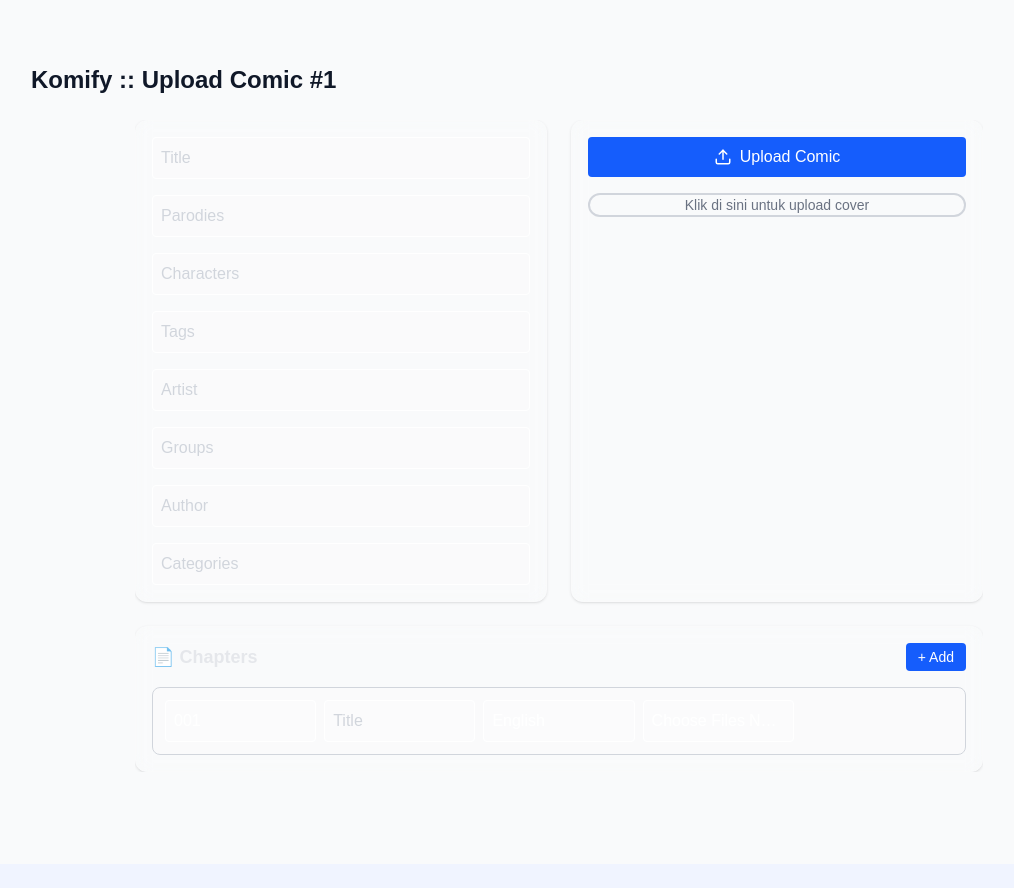
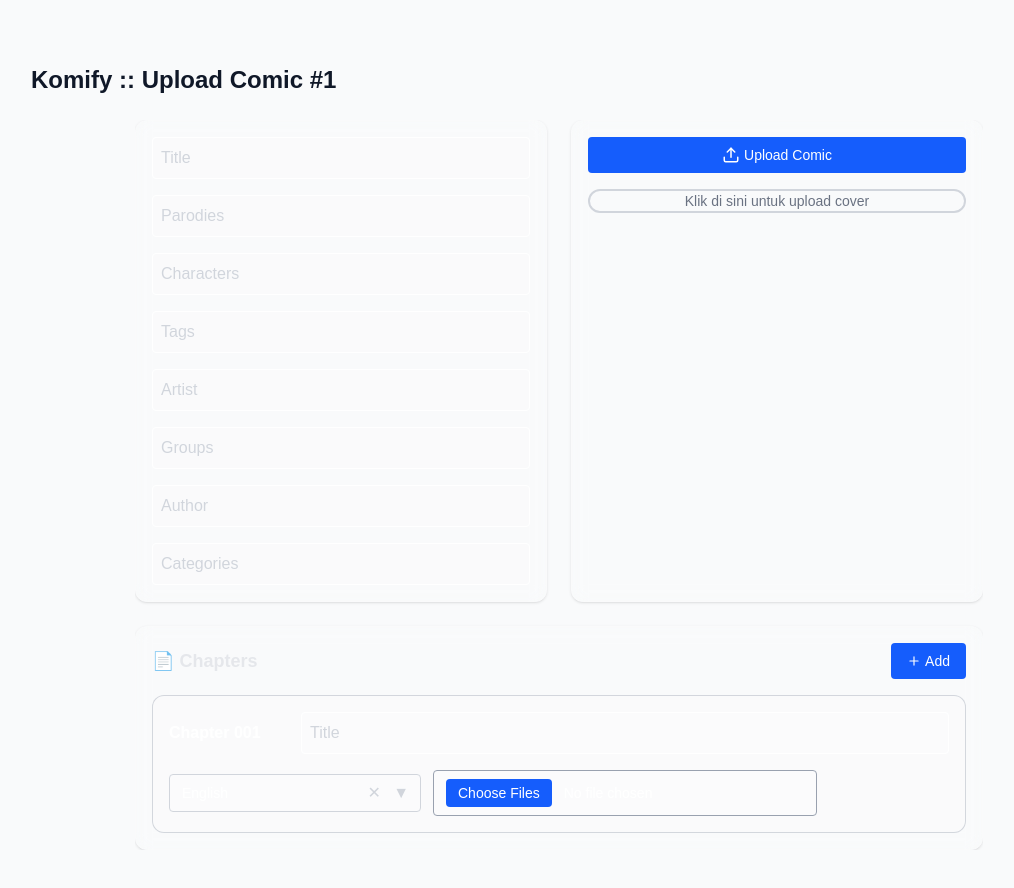
Before and after one commit to lenovix/KMLapp, a Next.js app: page /komify/upload in a window 1280 px wide. Shown: the top 888 px of the page, without its empty margins (81-1095 px from the left). Before the commit the page ends 864 px from the top, so only its background shows below. Built offline with nearby package versions, Linux system fonts and the light colour scheme.

Commit message:
chapter section

```diff
--- a/components/Komify/upload/ChapterSection.tsx
+++ b/components/Komify/upload/ChapterSection.tsx
@@ -2,6 +2,10 @@
 
 import { useState, useEffect } from "react";
 import DropdownInput from "@/components/UI/DropdownInput";
+import PrimaryButton from "@/components/UI/PrimaryButton";
+import { Plus } from "lucide-react";
+import FileUploadInput from "@/components/UI/FileUploadInput";
+import InputText from "@/components/UI/InputText";
 
 interface Chapter {
   number: string;
@@ -38,44 +42,46 @@
   }, []);
   return (
     <div className="bg-white/5 border border-white/10 rounded-xl p-4 shadow-sm backdrop-blur-sm space-y-4">
-      {/* Header: Title + Add Button */}
       <div className="flex items-center justify-between">
         <h2 className="text-lg font-semibold text-gray-200">📄 Chapters</h2>
-
-        <button
+        <PrimaryButton
           type="button"
+          variant="primary"
+          size="md"
+          icon={<Plus size={14} />}
           onClick={addChapter}
-          className="px-3 py-1 bg-blue-600 hover:bg-blue-700 text-white text-sm rounded"
         >
-          + Add
-        </button>
+          Add
+        </PrimaryButton>
       </div>
 
       {chapters.map((ch, index) => (
         <div
           key={index}
-          className="border border-gray-300 rounded-lg p-3 bg-white/10 relative"
+          className="border border-gray-400/40 rounded-xl p-4 bg-white/10 space-y-4"
         >
-          <div className="grid grid-cols-1 md:grid-cols-5 gap-2">
+          {/* Row 1: Chapter Number + Title */}
+          <div className="grid grid-cols-1 md:grid-cols-6 gap-3 items-center">
             {/* Chapter Number */}
-            <input
-              name="number"
-              placeholder="Ch. #"
-              value={ch.number}
-              onChange={(e) => handleChapterChange(index, e)}
-              className="border p-2 rounded bg-white/20 text-white placeholder-gray-300"
-            />
+            <p className="text-white font-semibold md:col-span-1">
+              Chapter {ch.number}
+            </p>
 
             {/* Title */}
-            <input
+            <div className="md:col-span-5">
+              <InputText
                 name="title"
                 placeholder="Title"
                 value={ch.title}
                 onChange={(e) => handleChapterChange(index, e)}
-              className="border p-2 rounded bg-white/20 text-white placeholder-gray-300"
               />
+            </div>
+          </div>
 
-            {/* Language (Combobox) */}
+          {/* Row 2: Language + Upload File + Delete Button */}
+          <div className="grid grid-cols-1 md:grid-cols-6 gap-3 items-center">
+            {/* Language */}
+            <div className="md:col-span-2">
               <DropdownInput
                 name="language"
                 listId="chapter-language-list"
@@ -84,41 +90,44 @@
                 onChange={(e) => handleChapterChange(index, e)}
                 options={languages}
               />
+            </div>
 
             {/* Upload File */}
-            <input
-              type="file"
+            <div className="md:col-span-3">
+              <FileUploadInput
                 multiple
                 accept=".zip,.rar,image/*"
-              onChange={(e) => handleChapterFile(index, e.target.files)}
-              className="border p-2 rounded bg-white/20 text-white"
+                onChange={(files) => handleChapterFile(index, files)}
               />
+            </div>
 
             {/* Delete Chapter */}
+            <div className="md:col-span-1 flex md:justify-end">
               {index > 0 && (
                 <button
                   type="button"
                   onClick={() => removeChapter(index)}
-                className="p-2 bg-red-600 hover:bg-red-700 text-white rounded"
+                  className="px-3 py-2 bg-red-600 hover:bg-red-700 text-white rounded w-full md:w-auto"
                 >
                   ✕
                 </button>
               )}
             </div>
+          </div>
 
           {/* Preview Files */}
           {ch.files?.length > 0 && (
-            <div className="flex items-center justify-between mt-2">
+            <div className="flex items-center justify-between pt-3 border-t border-gray-500/30">
               <p className="text-sm text-gray-300">
                 {ch.files.length} file dipilih
               </p>
-              <button
+              <PrimaryButton
                 type="button"
+                variant="link"
                 onClick={() => openPreview(index)}
-                className="text-sm text-blue-300 hover:underline"
               >
                 Preview
-              </button>
+              </PrimaryButton>
             </div>
           )}
         </div>
--- a/components/UI/DropdownInput.tsx
+++ b/components/UI/DropdownInput.tsx
@@ -1,5 +1,5 @@
 "use client";
-import React from "react";
+import React, { useRef } from "react";
 
 interface DropdownInputProps {
   name: string;
@@ -8,6 +8,17 @@
   onChange: (e: React.ChangeEvent<HTMLInputElement>) => void;
   options: string[];
   listId: string;
+
+  size?: "sm" | "md" | "lg";
+  variant?: "default" | "outline" | "filled";
+  disabled?: boolean;
+  required?: boolean;
+  className?: string;
+  textAlign?: "left" | "center" | "right";
+  autoComplete?: "on" | "off";
+
+  icon?: React.ReactNode;
+  iconPosition?: "left" | "right";
 }
 
 export default function DropdownInput({
@@ -17,18 +28,92 @@
   onChange,
   options,
   listId,
+
+  size = "md",
+  variant = "default",
+  disabled = false,
+  required = false,
+  className = "",
+  textAlign = "left",
+  autoComplete = "off",
+  icon,
+  iconPosition = "left",
 }: DropdownInputProps) {
+  const inputRef = useRef<HTMLInputElement>(null);
+
+  const sizeClasses = {
+    sm: "px-2 py-1 text-sm",
+    md: "px-3 py-2 text-sm",
+    lg: "px-4 py-3 text-base",
+  };
+
+  const variantClasses = {
+    default: "bg-white/20 border border-gray-300",
+    outline: "border border-blue-500 bg-transparent",
+    filled: "bg-gray-700 border border-gray-600",
+  };
+
   return (
-    <div className="relative">
+    <div className="relative w-full flex items-center">
+      {/* Input */}
       <input
+        ref={inputRef}
         name={name}
         list={listId}
         placeholder={placeholder}
         value={value}
         onChange={onChange}
-        className="border p-2 rounded w-full bg-white/20 text-white placeholder-gray-300"
+        required={required}
+        disabled={disabled}
+        autoComplete={autoComplete}
+        className={`
+          w-full rounded text-white placeholder-gray-300 focus:outline-none
+          ${sizeClasses[size]}
+          ${variantClasses[variant]}
+          pr-16
+          ${icon ? (iconPosition === "left" ? "pl-10" : "pr-10") : ""}
+          text-${textAlign}
+          ${disabled ? "opacity-50 cursor-not-allowed" : ""}
+          ${className}
+        `}
       />
 
+      {/* ICON kiri */}
+      {icon && iconPosition === "left" && (
+        <span className="absolute left-3 text-gray-300 pointer-events-none">
+          {icon}
+        </span>
+      )}
+
+      {/* Tombol clear (hapus) */}
+      {value && (
+        <button
+          type="button"
+          onClick={() => {
+            const fakeEvent = {
+              target: { name, value: "" },
+            } as any;
+            onChange(fakeEvent);
+          }}
+          className="absolute right-10 text-gray-300 hover:text-white"
+        >
+          ✕
+        </button>
+      )}
+
+      {/* Tombol buka list */}
+      <button
+        type="button"
+        onClick={() => {
+          inputRef.current?.focus();
+          inputRef.current?.setAttribute("list", listId);
+        }}
+        className="absolute right-3 text-gray-300 hover:text-white"
+      >
+        ▼
+      </button>
+
+      {/* datalist */}
       <datalist id={listId}>
         {options.map((opt) => (
           <option key={opt} value={opt} />
--- /dev/null
+++ b/components/UI/FileUploadInput.tsx
@@ -0,0 +1,109 @@
+"use client";
+
+import React, { useState } from "react";
+
+interface FileUploadInputProps {
+  label?: string;
+  multiple?: boolean;
+  accept?: string;
+  onChange: (files: FileList | null) => void;
+  className?: string;
+  fullWidth?: boolean;
+
+  size?: "sm" | "md" | "lg";
+  variant?: "default" | "outline" | "filled";
+  disabled?: boolean;
+  required?: boolean;
+
+  icon?: React.ReactNode;
+  textAlign?: "left" | "center" | "right";
+}
+
+export default function FileUploadInput({
+  label = "",
+  multiple = false,
+  accept = "*/*",
+  onChange,
+  className = "",
+  fullWidth = true,
+
+  size = "md",
+  variant = "default",
+  disabled = false,
+  required = false,
+
+  icon,
+  textAlign = "left",
+}: FileUploadInputProps) {
+  const [fileNames, setFileNames] = useState<string[]>([]);
+
+  const sizeClasses = {
+    sm: "px-2 py-1 text-sm",
+    md: "px-3 py-2 text-sm",
+    lg: "px-4 py-3 text-base",
+  };
+
+  const variantClasses = {
+    default: "bg-white/20 border border-gray-400",
+    filled: "bg-gray-700 border border-gray-700",
+    outline: "bg-transparent border border-blue-500",
+  };
+
+  const handleChange = (files: FileList | null) => {
+    onChange(files);
+    setFileNames(files ? Array.from(files).map((f) => f.name) : []);
+  };
+
+  return (
+    <div className={`flex flex-col gap-1 ${fullWidth ? "w-full" : ""}`}>
+      {label && <label className="text-sm text-gray-300">{label}</label>}
+
+      <div className="relative">
+        <input
+          type="file"
+          multiple={multiple}
+          accept={accept}
+          required={required}
+          disabled={disabled}
+          onChange={(e) => handleChange(e.target.files)}
+          className={`
+            w-full rounded text-white cursor-pointer
+            file:bg-blue-600 file:text-white file:px-3 file:py-1 file:rounded file:border-0 file:mr-3
+            ${sizeClasses[size]}
+            ${variantClasses[variant]}
+            text-${textAlign}
+            ${disabled ? "opacity-50 cursor-not-allowed" : ""}
+            ${className}
+          `}
+        />
+
+        {/* ICON DI KIRI */}
+        {icon && (
+          <span className="absolute left-2 top-1/2 -translate-y-1/2 text-gray-200 pointer-events-none">
+            {icon}
+          </span>
+        )}
+      </div>
+
+      {/* Menampilkan nama file */}
+      {/* {fileNames.length > 0 && (
+        <div className="flex justify-between items-center mt-1 bg-white/10 p-2 rounded">
+          <p className="text-xs text-gray-200 truncate">
+            {fileNames.length === 1
+              ? fileNames[0]
+              : `${fileNames.length} files selected`}
+          </p>
+          <button
+            type="button"
+            className="text-red-400 text-sm hover:text-red-300"
+            onClick={() => {
+              handleChange(null);
+            }}
+          >
+            Clear
+          </button>
+        </div>
+      )} */}
+    </div>
+  );
+}
--- /dev/null
+++ b/components/UI/InputText.tsx
@@ -0,0 +1,28 @@
+"use client";
+
+interface InputTextProps {
+  name: string;
+  placeholder?: string;
+  value: string;
+  onChange: (e: React.ChangeEvent<HTMLInputElement>) => void;
+  className?: string;
+}
+
+export default function InputText({
+  name,
+  placeholder,
+  value,
+  onChange,
+  className = "",
+}: InputTextProps) {
+  return (
+    <input
+      type="text"
+      name={name}
+      placeholder={placeholder}
+      value={value}
+      onChange={onChange}
+      className={`border p-2 rounded bg-white/20 text-white placeholder-gray-300 w-full ${className}`}
+    />
+  );
+}
--- a/components/UI/PrimaryButton.tsx
+++ b/components/UI/PrimaryButton.tsx
@@ -5,8 +5,17 @@
   onClick?: MouseEventHandler<HTMLButtonElement>;
   type?: "button" | "submit" | "reset";
   className?: string;
-  icon?: ReactNode; // 👉 icon element
-  iconPosition?: "left" | "right"; // 👉 posisi icon
+
+  icon?: ReactNode;
+  iconPosition?: "left" | "right";
+  variant?: "primary" | "link" | "outline";
+  size?: "sm" | "md" | "lg";
+
+  // tambahan baru
+  align?: "left" | "center" | "right";
+  fullWidth?: boolean;
+  rounded?: "none" | "sm" | "md" | "lg" | "xl" | "full";
+  gap?: string; // contoh "gap-1", "gap-2"
 }
 
 export default function PrimaryButton({
@@ -16,21 +25,52 @@
   className = "",
   icon,
   iconPosition = "left",
+  variant = "primary",
+  size = "md",
+
+  align = "center",
+  fullWidth = false,
+  rounded = "md",
+  gap = "gap-1",
 }: PrimaryButtonProps) {
+  const base = `
+    inline-flex items-center
+    ${gap}
+    transition
+    ${fullWidth ? "w-full justify-center" : ""}
+    ${align === "left" ? "justify-start" : ""}
+    ${align === "center" ? "justify-center" : ""}
+    ${align === "right" ? "justify-end" : ""}
+    ${rounded === "none" ? "rounded-none" : ""}
+    ${rounded === "sm" ? "rounded-sm" : ""}
+    ${rounded === "md" ? "rounded" : ""}
+    ${rounded === "lg" ? "rounded-lg" : ""}
+    ${rounded === "xl" ? "rounded-xl" : ""}
+    ${rounded === "full" ? "rounded-full" : ""}
+  `;
+
+  const variants = {
+    primary: "bg-blue-600 text-white hover:bg-blue-700",
+    outline:
+      "border border-blue-600 text-blue-600 hover:bg-blue-600 hover:text-white",
+    link: "text-blue-300 hover:underline",
+  };
+
+  const sizes = {
+    sm: "px-2 py-1 text-sm",
+    md: "px-4 py-2 text-sm",
+    lg: "px-5 py-3 text-base",
+  };
+
   return (
     <button
       type={type}
       onClick={onClick}
-      className={`bg-blue-600 text-white w-full py-2 rounded hover:bg-blue-700 transition flex items-center justify-center gap-2 ${className}`}
+      className={`${base} ${variants[variant]} ${sizes[size]} ${className}`}
     >
-      {/* ICON LEFT */}
-      {icon && iconPosition === "left" && <span>{icon}</span>}
-
-      {/* TEXT */}
-      <span>{children}</span>
-
-      {/* ICON RIGHT */}
-      {icon && iconPosition === "right" && <span>{icon}</span>}
+      {icon && iconPosition === "left" && icon}
+      {children}
+      {icon && iconPosition === "right" && icon}
     </button>
   );
 }
```
Lines whose indentation alone changed are shown as unchanged.
